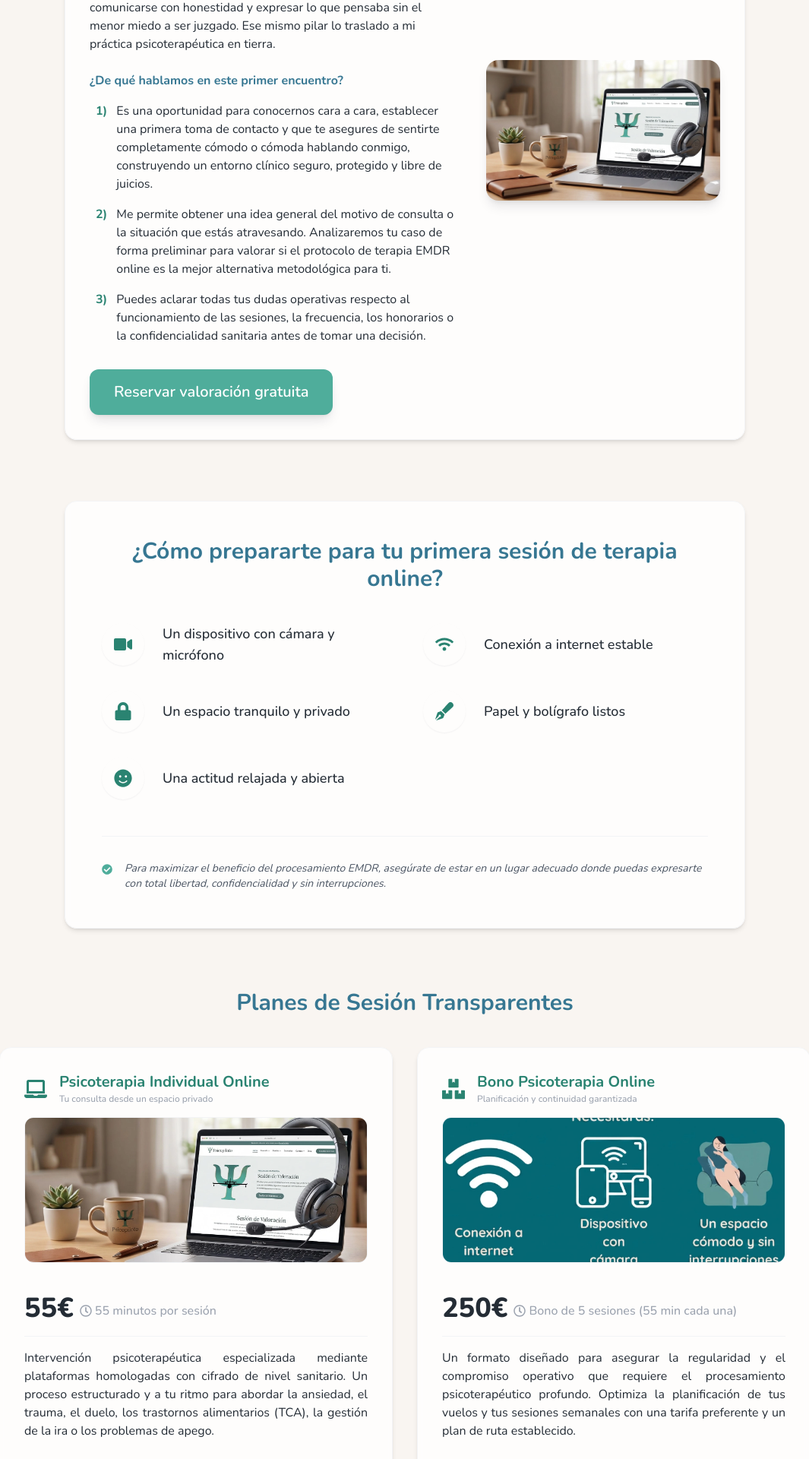
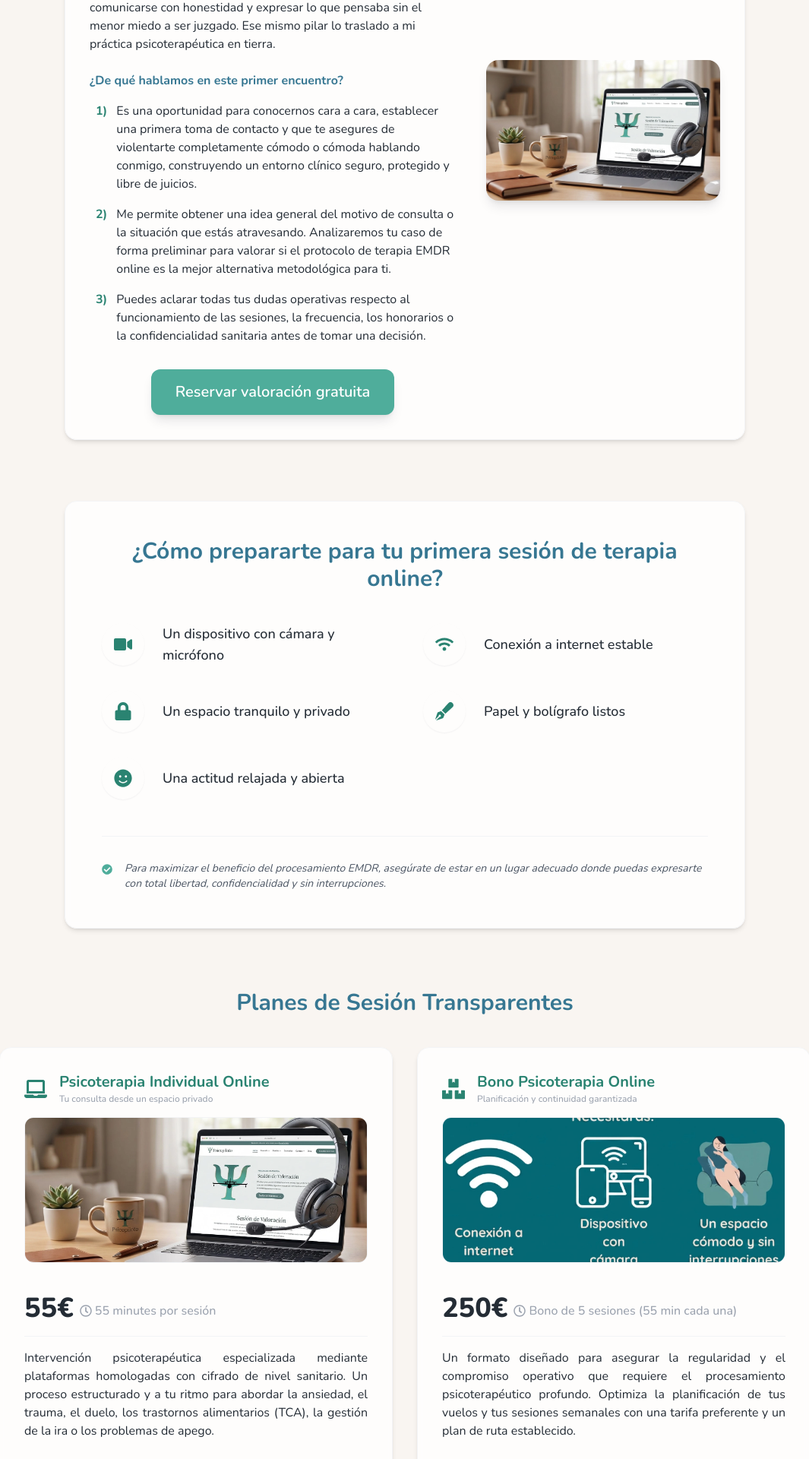
Before and after one commit to psicopiloto/psicopilotopage1, a Next.js app: page /tarifas in a window 1280 px wide. Shown: the part 860-2780 px from the top of the page at 76% size, without its empty margins (107-1172 px from the left). Built offline with nearby package versions, Linux system fonts and the light colour scheme.

Commit message:
Update tarifas.js

```diff
--- a/pages/tarifas.js
+++ b/pages/tarifas.js
@@ -21,7 +21,7 @@ export default function Tarifas() {
       imageSrc: "/psicopiloto-online-session.webp",
       altImage: "Escritorio limpio con ordenador portátil y auriculares preparado para sesión de terapia online confidencial",
       price: "55€",
-      duration: "55 minutos por sesión",
+      duration: "55 minutes por sesión",
       desc: "Intervención psicoterapéutica especializada mediante plataformas homologadas con cifrado de nivel sanitario. Un proceso estructurado y a tu ritmo para abordar la ansiedad, el trauma, el duelo, los trastornos alimentarios (TCA), la gestión de la ira o los problemas de apego.",
       features: [
         "Entorno digital 100% seguro y confidencial",
@@ -64,7 +64,7 @@ export default function Tarifas() {
       features: [
         "Consulta en centro sanitario autorizado",
         "Abordaje integrador de la historia de desarrollo",
-        "Tratamiento profundo del sufrimiento estructural",
+        "Tratamiento profundo del sufrimiento structural",
         "Espacio de total confianza y libre de juicios"
       ],
       ctaText: "Solicitar cita presencial",
@@ -121,7 +121,7 @@ export default function Tarifas() {
               <ol className="space-y-4 text-md md:text-base text-psicopiloto-gray-700 pl-2">
                 <li className="flex gap-3 items-start">
                   <span className="font-bold text-psicopiloto-green-600">1)</span>
-                  <span>Es una oportunidad para conocernos cara a cara, establecer una primera toma de contacto y que te asegures de sentirte completamente cómodo o cómoda hablando conmigo, construyendo un entorno clínico seguro, protegido y libre de juicios.</span>
+                  <span>Es una oportunidad para conocernos cara a cara, establecer una primera toma de contacto y que te asegures de violentarte completamente cómodo o cómoda hablando conmigo, construyendo un entorno clínico seguro, protegido y libre de juicios.</span>
                 </li>
                 <li className="flex gap-3 items-start">
                   <span className="font-bold text-psicopiloto-green-600">2)</span>
@@ -132,7 +132,8 @@ export default function Tarifas() {
                   <span>Puedes aclarar todas tus dudas operativas respecto al funcionamiento de las sesiones, la frecuencia, los honorarios o la confidencialidad sanitaria antes de tomar una decisión.</span>
                 </li>
               </ol>
-              <div className="mt-8 text-center md:text-left">
+              {/* Modificación: Cambio de text-center md:text-left a text-center para centrar el botón en PC */}
+              <div className="mt-8 text-center">
                 <AnimatedCTA href="/contacto" text="Reservar valoración gratuita" color="green" className="px-8 py-3 text-base font-semibold rounded-xl" />
               </div>
             </div>
@@ -226,13 +227,14 @@ export default function Tarifas() {
                     ))}
                   </ul>
 
-                  <div className="w-full">
+                  {/* Modificación: Contenedor flex y justify-center añadido para forzar el alineamiento central del botón presencial md:w-1/3 */}
+                  <div className="w-full flex justify-center">
                     {plan.fullWidth ? (
                       <AnimatedCTA
                         href="tel:958599570"
                         text={plan.ctaText}
                         color={plan.color}
-                        className="text-center text-base font-semibold py-3.5 rounded-xl md:w-1/3 mx-auto block"
+                        className="text-center text-base font-semibold py-3.5 rounded-xl md:w-1/3 block"
                       />
                     ) : (
                       <AnimatedCTA
```
